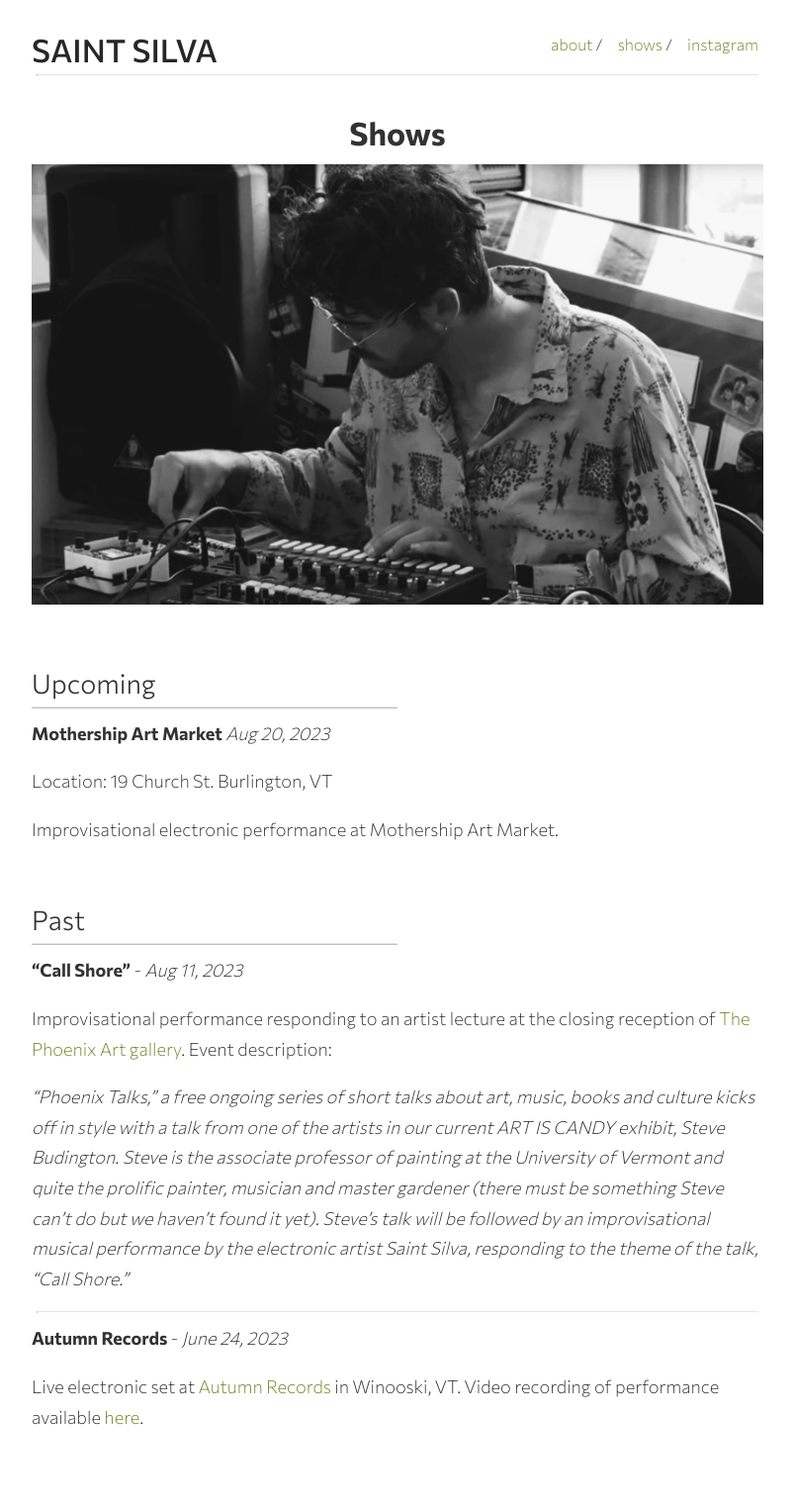
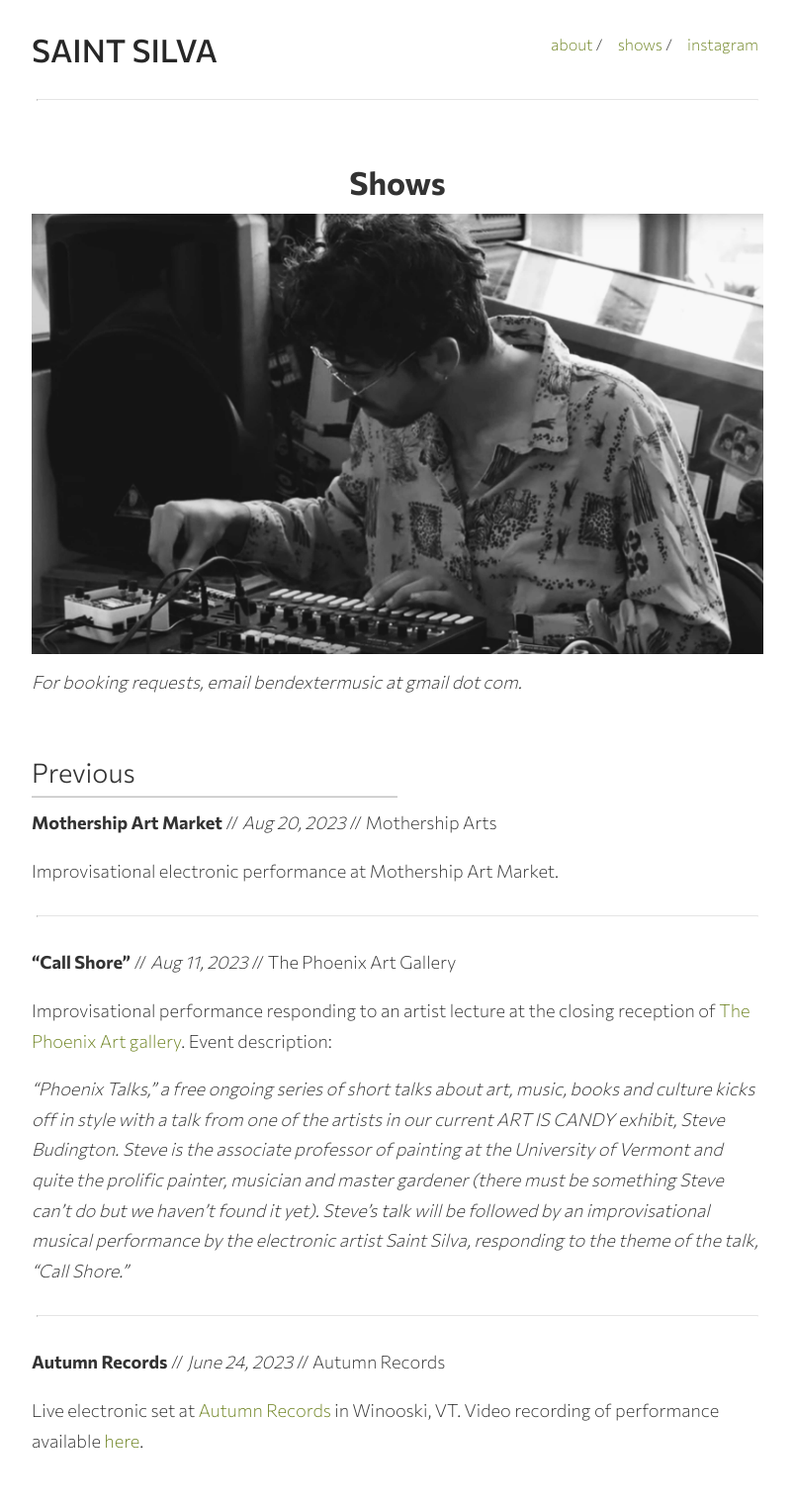
Before and after one commit to bendoesdata/saint-silva, a Jekyll site: the page built from shows.md, in a window 1280 px wide. Shown: the whole page at 99% size, without its empty margins (238-1041 px from the left). Built offline with Jekyll 4.4.1, drawn with Linux system fonts in a browser that asks for light colours; before the commit the page ends 1502 px from its top, so only the background shows below that.

Commit message:
udpate shows

```diff
--- a/css/main.scss
+++ b/css/main.scss
@@ -28,6 +28,8 @@ a:hover {
 }
 hr {
     margin: 5px;
+    margin-top: 30px;
+    margin-bottom: 30px;
     border-top: 1px solid rgba(0, 0, 0, 0.1);
     border-bottom: 1px solid rgba(255, 255, 255, 0.3);
 }
--- a/shows.md
+++ b/shows.md
@@ -3,17 +3,20 @@ layout: default
 title: Shows
 ---
 
-## Upcoming
+*For booking requests, email bendextermusic at gmail dot com.*
 
-**Mothership Art Market** *Aug 20, 2023*
+<!-- ## Upcoming -->
 
-Location: 19 Church St. Burlington, VT
+## Previous
+
+
+**Mothership Art Market** // *Aug 20, 2023* // Mothership Arts
 
 Improvisational electronic performance at Mothership Art Market.
 
-## Past
+---
 
-**"Call Shore"** - *Aug 11, 2023*
+**"Call Shore"** // *Aug 11, 2023* // The Phoenix Art Gallery
 
 Improvisational performance responding to an artist lecture at the closing reception of [The Phoenix Art gallery](https://thephoenixvt.com/events-calendar/2023/8/11/phoenix-talks-steve-budington-amp-saint-silva). Event description:
 
@@ -21,6 +24,6 @@ Improvisational performance responding to an artist lecture at the closing recep
 
 ---
 
-**Autumn Records** - *June 24, 2023*
+**Autumn Records** // *June 24, 2023* // Autumn Records
 
 Live electronic set at [Autumn Records](https://www.autumnrecordsvt.com/) in Winooski, VT. Video recording of performance available [here](https://youtu.be/Zbh9wtCPIus).
```
Also changed, not shown: 3 other files.
